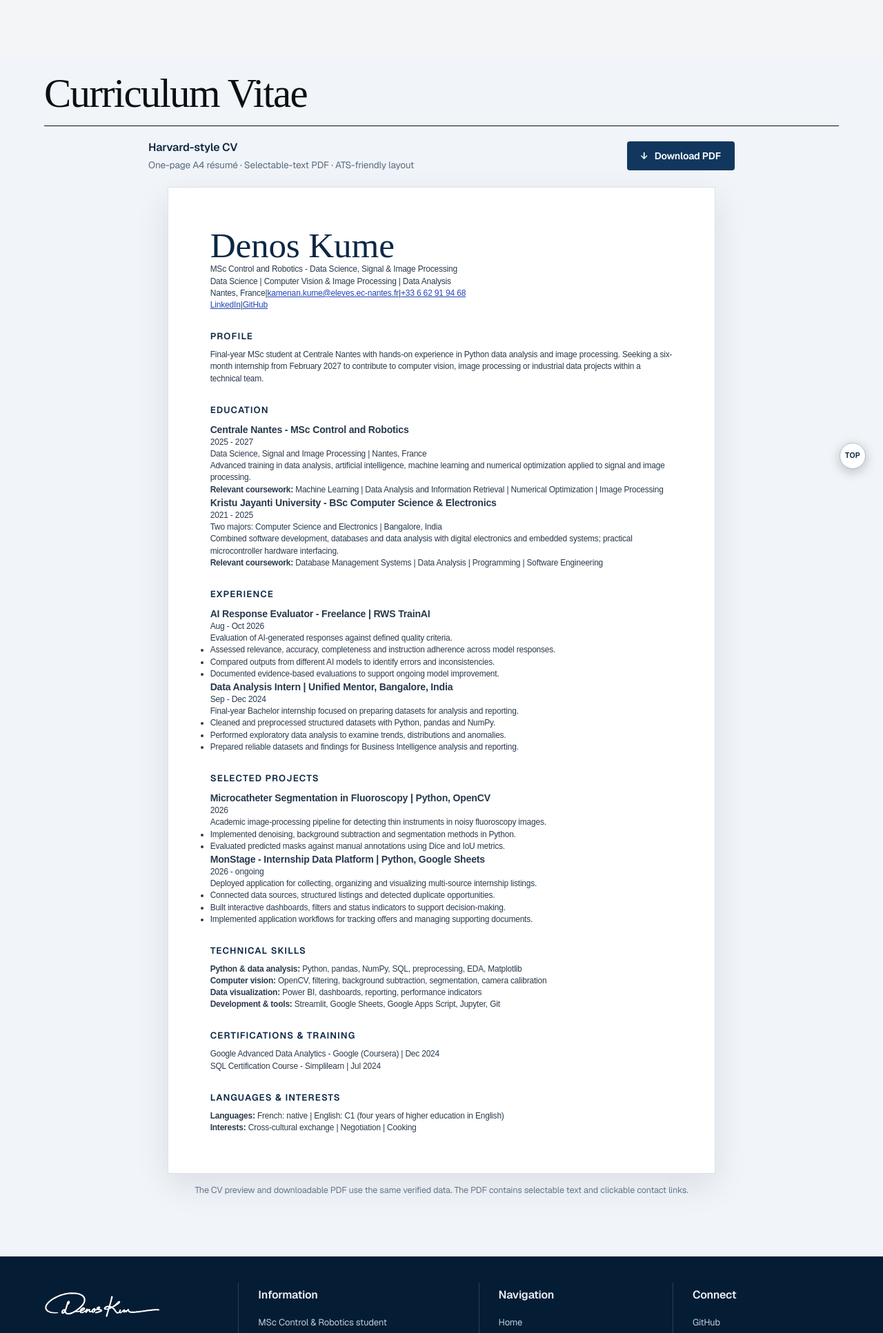
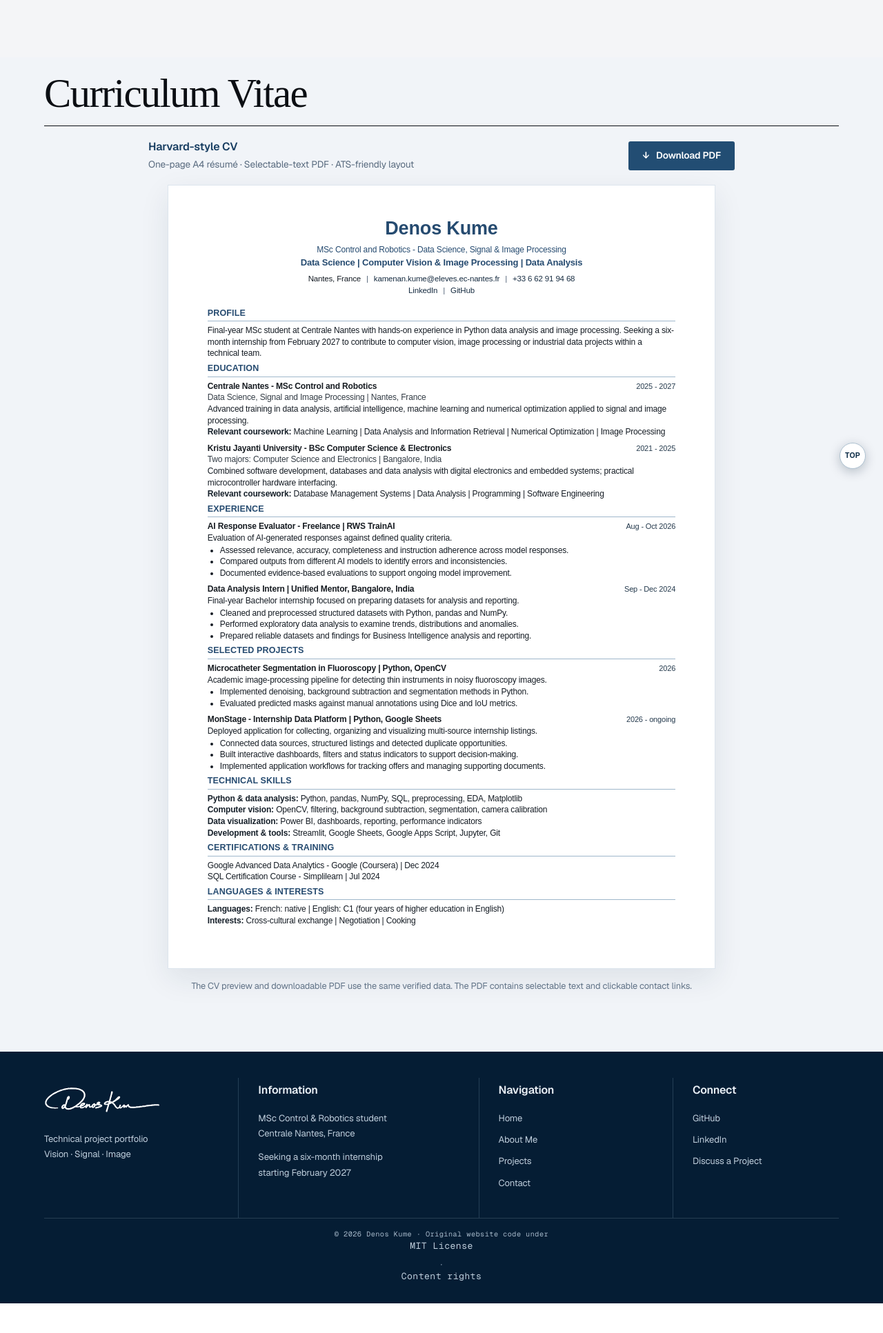
Before and after one commit to denoskume/portfolio, a PHP site: page / in a window 1280 px wide, after a click on "CV". Shown: the part 90-2023 px from the top of the page at 69% size. After the commit the page ends 1980 px from the top, so only its background shows below. Run offline with PHP 8.4, Linux system fonts and the light colour scheme; some web fonts are replaced.

Commit message:
style(cv): match supplied Harvard reference in typography, spacing and section hierarchy

```diff
--- a/harvard-cv.css
+++ b/harvard-cv.css
@@ -1,5 +1,4 @@
-/* Modern, single-column Harvard-style CV preview.
-   The downloadable PDF is generated separately from cv-data.json. */
+/* Harvard-inspired professional CV: follows the supplied A4 PDF reference. */
 #resume .resume-page {
   background: #f1f4f8;
   padding-bottom: clamp(48px, 7vw, 86px);
@@ -7,15 +6,15 @@
 #resume .projects-head { margin-bottom: 20px; }
 #resume .harvard-toolbar {
   max-width: 850px;
-  margin: 0 auto 22px;
+  margin: 0 auto 20px;
   display: flex;
+  justify-content: space-between;
   align-items: center;
-  justify-content: space-between;
-  gap: 18px;
+  gap: 16px;
 }
 #resume .harvard-toolbar-title {
-  font: 700 1rem/1.35 var(--font-body);
-  color: #112944;
+  font: 700 1rem/1.3 var(--font-body);
+  color: #183e62;
 }
 #resume .harvard-toolbar-description {
   color: #596b7f;
@@ -23,160 +22,156 @@
   margin-top: 4px;
 }
 #resume .harvard-download {
-  flex-shrink: 0;
   display: inline-flex;
+  gap: 10px;
   align-items: center;
   justify-content: center;
-  gap: 10px;
-  padding: 13px 20px;
-  border-radius: 4px;
-  background: #11375e;
-  color: #fff;
-  font: 700 .88rem/1.15 var(--font-body);
+  flex-shrink: 0;
+  background: #224d73;
+  color: white;
+  border-radius: 3px;
+  padding: 12px 20px;
   text-decoration: none;
-  transition: background-color .2s ease, transform .2s ease;
+  font: 700 .86rem/1.3 var(--font-body);
 }
 #resume .harvard-download:hover,
 #resume .harvard-download:focus-visible {
-  background: #205788;
-  transform: translateY(-1px);
+  background: #123958;
   color: #fff;
 }
 #resume .resume-sheet.resume-harvard {
   box-sizing: border-box;
   width: min(210mm, 100%);
+  max-width: 210mm;
   min-height: 297mm;
-  max-width: 210mm;
+  padding: 12mm 15mm 16mm;
   margin: 0 auto;
-  padding: 15mm 16mm;
   background: #fff;
-  border: 1px solid #dbe2ea;
-  box-shadow: 0 16px 45px rgba(19, 42, 64, .10);
-  font-family: Arial, Helvetica, sans-serif;
-  font-size: 12px;
-  line-height: 1.44;
-  color: #27394d;
+  border: 1px solid #dce5ed;
+  box-shadow: 0 14px 40px rgba(17,42,66,.09);
   overflow: visible;
-}
-#resume .resume-harvard .harvard-header {
-  padding: 0 0 14px;
-  border-bottom: 1.5px solid #173c65;
-  text-align: center;
-}
-#resume .resume-harvard .harvard-header h1 {
-  font: 700 27px/1.16 Arial, Helvetica, sans-serif;
-  letter-spacing: .045em;
-  text-transform: uppercase;
-  color: #102840;
-  margin: 0 0 7px;
-}
-#resume .resume-harvard .harvard-headline {
-  font: 400 12px/1.4 Arial, Helvetica, sans-serif;
-  color: #516276;
-  margin: 0 0 4px;
-  text-align: center;
-  max-width: none;
-}
-#resume .resume-harvard .harvard-direction {
-  font: 700 12.8px/1.45 Arial, Helvetica, sans-serif;
-  color: #174a76;
-  text-align: center;
-  max-width: none;
-  margin: 0 0 10px;
-}
-#resume .resume-harvard .harvard-contact {
-  display: flex;
-  justify-content: center;
-  flex-wrap: wrap;
-  gap: 4px 10px;
-  max-width: 100%;
-  font: 400 11px/1.35 Arial, Helvetica, sans-serif;
-}
-#resume .resume-harvard .harvard-contact a {
-  color: #174875;
-  text-decoration: underline;
-  text-underline-offset: 2px;
-  overflow-wrap: anywhere;
-}
-#resume .resume-harvard .harvard-contact span { color: #526276; }
-#resume .resume-harvard .harvard-section { padding-top: 10px; }
-#resume .resume-harvard .harvard-section h2 {
-  font: 700 12.2px/1.35 Arial, Helvetica, sans-serif;
-  color: #163c65;
-  border-bottom: 1px solid #b5c0cc;
-  letter-spacing: .045em;
-  text-transform: uppercase;
-  margin: 0 0 8px;
-  padding: 0 0 4px;
+  color: #151c24;
+  font: 400 12px/1.38 Arial, Helvetica, sans-serif;
 }
 #resume .resume-harvard p,
 #resume .resume-harvard li {
-  font: 400 11.9px/1.44 Arial, Helvetica, sans-serif;
-  color: #283a4c;
+  max-width: none;
+  color: #151c24;
   text-align: left;
-  max-width: none;
+  font: 400 12px/1.38 Arial, Helvetica, sans-serif;
   margin: 0;
 }
-#resume .resume-harvard .harvard-item { margin: 0 0 11px; }
-#resume .resume-harvard .harvard-item:last-child { margin-bottom: 0; }
-#resume .resume-harvard .harvard-item-heading {
+#resume .resume-harvard .cv-header {
+  text-align: center;
+  margin-bottom: 11px;
+}
+#resume .resume-harvard .cv-header h1 {
+  margin: 0 0 7px;
+  font: 700 27px/1.2 Arial, Helvetica, sans-serif;
+  color: #264b70;
+  text-align: center;
+}
+#resume .resume-harvard .cv-header .cv-academic {
+  font: 400 12px/1.4 Arial, Helvetica, sans-serif;
+  color: #264b70;
+  text-align: center;
+}
+#resume .resume-harvard .cv-header .cv-focus {
+  font: 700 13px/1.38 Arial, Helvetica, sans-serif;
+  color: #264b70;
+  text-align: center;
+  margin: 1px 0 7px;
+}
+#resume .resume-harvard .cv-contacts,
+#resume .resume-harvard .cv-social {
   display: flex;
+  justify-content: center;
+  align-items: baseline;
   flex-wrap: wrap;
+  gap: 0 8px;
+  font: 400 11.5px/1.35 Arial, Helvetica, sans-serif;
+}
+#resume .resume-harvard .cv-contacts { margin-bottom: 2px; }
+#resume .resume-harvard .cv-contacts a,
+#resume .resume-harvard .cv-social a {
+  color: #172c41;
+  text-decoration: none;
+  overflow-wrap: anywhere;
+}
+#resume .resume-harvard .cv-contacts a:hover,
+#resume .resume-harvard .cv-social a:hover {
+  color: #245f93;
+  text-decoration: underline;
+}
+#resume .resume-harvard .cv-separator {
+  color: #536578;
+}
+#resume .resume-harvard .cv-section {
+  padding-top: 6px;
+  margin: 0;
+}
+#resume .resume-harvard .cv-section h2 {
+  margin: 0 0 5px;
+  padding: 0 0 3px;
+  border-bottom: 1px solid #9fb7cb;
+  color: #264b70;
+  font: 700 12.5px/1.25 Arial, Helvetica, sans-serif;
+  letter-spacing: .01em;
+  text-transform: uppercase;
+}
+#resume .resume-harvard .cv-entry {
+  margin: 0 0 7px;
+}
+#resume .resume-harvard .cv-entry:last-child { margin-bottom: 0; }
+#resume .resume-harvard .cv-entry-title {
+  display: flex;
   align-items: baseline;
   justify-content: space-between;
+  flex-wrap: wrap;
   gap: 4px 12px;
 }
-#resume .resume-harvard .harvard-item-heading strong {
-  font: 700 12.1px/1.4 Arial, Helvetica, sans-serif;
-  color: #102840;
+#resume .resume-harvard .cv-entry-title h3 {
+  color: #171c22;
+  font: 700 12px/1.4 Arial, Helvetica, sans-serif;
+  margin: 0;
 }
-#resume .resume-harvard .harvard-dates {
+#resume .resume-harvard .cv-dates {
   font: 400 11px/1.4 Arial, Helvetica, sans-serif;
-  color: #596b7f;
+  color: #263b4e;
   white-space: nowrap;
 }
-#resume .resume-harvard .harvard-organization {
-  font: 400 11.6px/1.4 Arial, Helvetica, sans-serif;
-  color: #536478;
-  margin-bottom: 3px;
+#resume .resume-harvard .cv-track { color: #333c45; }
+#resume .resume-harvard .cv-bullets {
+  list-style: disc outside;
+  padding-left: 18px;
+  margin: 1px 0 0;
 }
-#resume .resume-harvard .harvard-bullets {
-  list-style: disc outside;
-  padding-left: 20px;
-  margin: 2px 0 0;
+#resume .resume-harvard .cv-bullets li {
+  padding-left: 0;
+  margin: 0;
 }
-#resume .resume-harvard .harvard-bullets li { padding-left: 1px; margin: 2px 0; }
-#resume .resume-harvard .harvard-skill-line { margin-bottom: 4px; }
-#resume .resume-harvard .harvard-skill-line strong { color: #1f3651; }
-#resume .resume-harvard .harvard-project { margin-bottom: 9px; }
-#resume .resume-harvard .harvard-project:last-child { margin-bottom: 0; }
-#resume .resume-harvard .harvard-project strong {
-  font: 700 12px/1.45 Arial, Helvetica, sans-serif;
-  color: #102840;
-}
-#resume .resume-harvard .harvard-loading {
-  font: 400 .95rem/1.5 Arial, Helvetica, sans-serif;
-  color: #536478;
-  text-align: center;
-  padding-top: 35px;
-}
+#resume .resume-harvard strong { color: #17212b; }
+#resume .resume-harvard .cv-error { padding: 20px 0; text-align: center; }
 #resume .harvard-footer-note {
-  font: 400 .79rem/1.5 var(--font-body);
-  text-align: center;
-  color: #65778b;
   max-width: 850px;
   margin: 15px auto 0;
+  color: #617387;
+  font: 400 .8rem/1.5 var(--font-body);
+  text-align: center;
 }
 @media (max-width: 760px) {
-  #resume .harvard-toolbar { align-items: stretch; flex-direction: column; }
+  #resume .harvard-toolbar { flex-direction: column; align-items: stretch; }
   #resume .harvard-download { align-self: flex-start; }
   #resume .resume-sheet.resume-harvard {
-    width: 100%; min-height: auto; padding: 24px 18px;
-    box-shadow: 0 5px 22px rgba(19, 42, 64, .07);
+    min-height: auto;
+    width: 100%;
+    padding: 22px 18px 28px;
+    box-shadow: 0 5px 20px rgba(17,42,66,.06);
   }
 }
-@media (max-width: 420px) {
-  #resume .resume-harvard .harvard-header h1 { font-size: 23px; }
-  #resume .resume-harvard .harvard-item-heading { display: block; }
-  #resume .resume-harvard .harvard-dates { display: block; margin-top: 3px; }
+@media (max-width: 500px) {
+  #resume .resume-harvard .cv-header h1 { font-size: 24px; }
+  #resume .resume-harvard .cv-entry-title { display: block; }
+  #resume .resume-harvard .cv-dates { display: block; }
+  #resume .resume-harvard .cv-contact a { overflow-wrap: anywhere; }
 }
```
